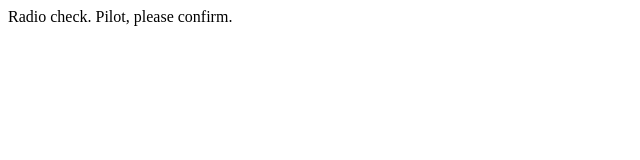
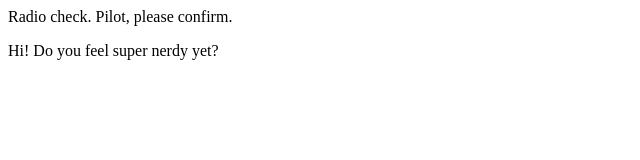
Before and after one commit to armoussa/communication-log, a plain HTML site: page index.html in a window 1280 px wide. Shown: the whole page, without its empty margins (0-640 px from the left). Drawn offline with Linux system fonts and the light colour scheme.

Commit message:
Added second line to log.

```diff
--- a/index.html
+++ b/index.html
@@ -1,5 +1,7 @@
 <html>
    <body>
       <p>Radio check. Pilot, please confirm.</p>
+
+      <p> Hi! Do you feel super nerdy yet?</p>
    </body>
 </html>
```
